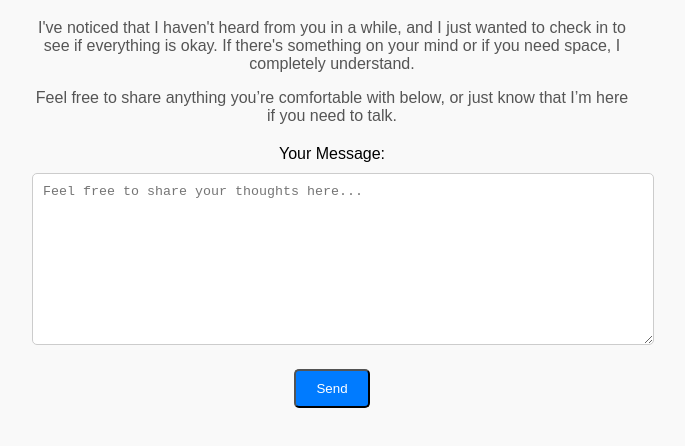
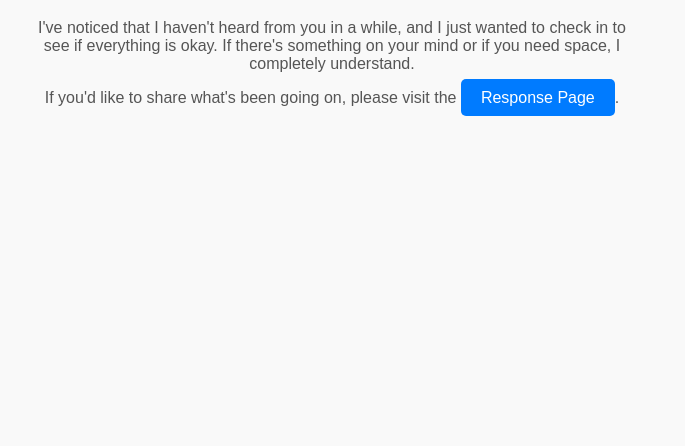
Before and after one commit to AbhayPotabatti/AbhayPotabatti.github.io, a plain HTML site: page index.html in a window 1280 px wide. Shown: the part 118-564 px from the top of the page, without its empty margins (308-993 px from the left). Drawn offline with Linux system fonts and the light colour scheme.

Commit message:
Update index.html

```diff
--- a/index.html
+++ b/index.html
@@ -10,26 +10,13 @@
         h1 { color: #333; }
         p { color: #555; }
         .button { padding: 10px 20px; background-color: #007BFF; color: white; text-decoration: none; border-radius: 5px; }
-        form { margin-top: 20px; }
-        textarea { width: 100%; height: 150px; margin-top: 10px; padding: 10px; border-radius: 5px; border: 1px solid #ccc; }
-
-
-        .form-group { margin-bottom: 20px; }
     </style>
 </head>
 <body>
     <div class="container">
         <h1>Hey [Her Name], I Hope You’re Doing Well</h1>
         <p>I've noticed that I haven't heard from you in a while, and I just wanted to check in to see if everything is okay. If there's something on your mind or if you need space, I completely understand.</p>
-        <p>Feel free to share anything you’re comfortable with below, or just know that I’m here if you need to talk.</p>
-
-        <form action="your-email-handling-script" method="post">
-            <div class="form-group">
-                <label for="message">Your Message:</label>
-                <textarea id="message" name="message" placeholder="Feel free to share your thoughts here..."></textarea>
-            </div>
-            <button type="submit" class="button">Send</button>
-        </form>
+        <p>If you'd like to share what's been going on, please visit the <a href="response.html" class="button">Response Page</a>.</p>
     </div>
 </body>
 </html>
```
